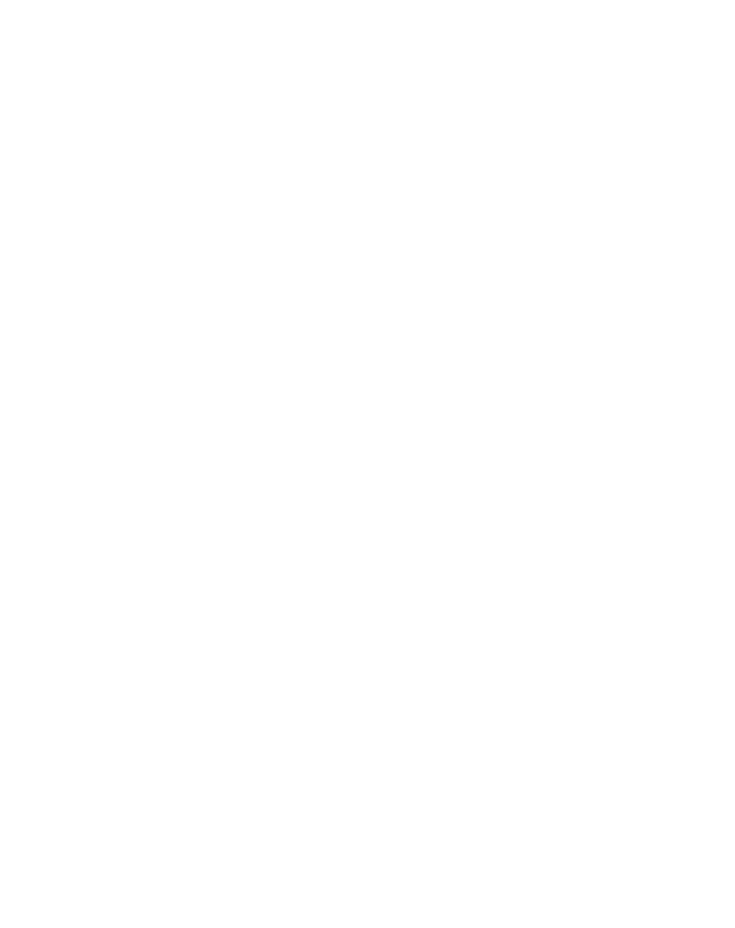
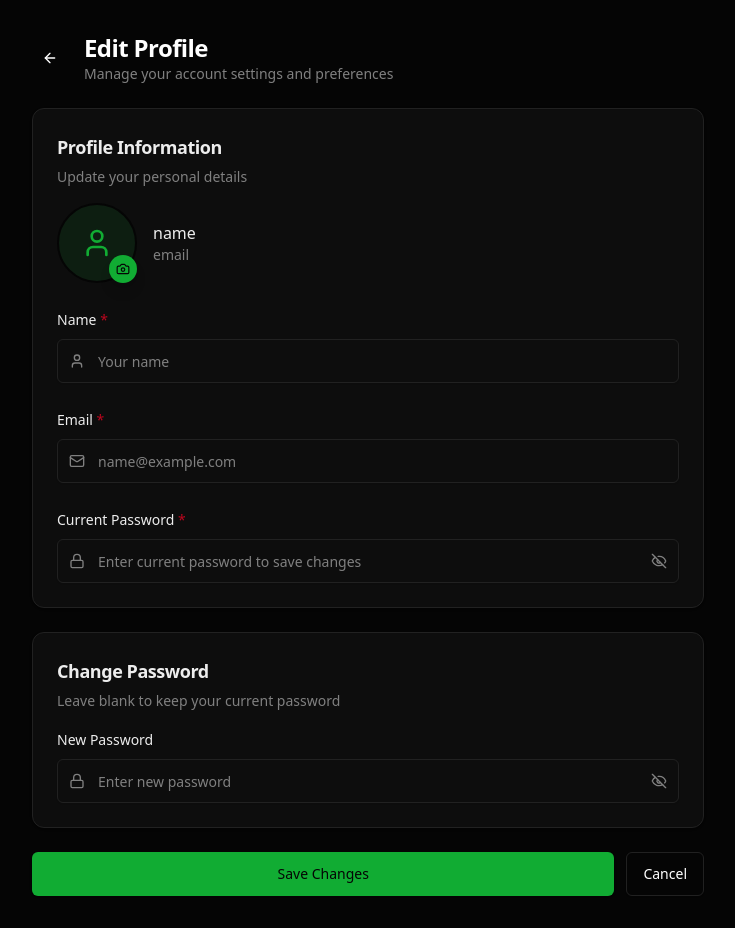
Before and after one commit to emanuel-henrique/Finance-Tracker, a React (Vite) app: page /profile in a window 1280 px wide. Before the commit this address had no page. Shown: the whole page, without its empty margins (272-1007 px from the left). Before the commit the page ends 800 px from the top, so only its background shows below. Built offline with nearby package versions, Linux system fonts and the light colour scheme.

Commit message:
Created edit profile page

```diff
--- /dev/null
+++ b/src/Pages/EditProfile.jsx
@@ -0,0 +1,186 @@
+import { ArrowLeft, User, Mail, Lock, EyeOff, Camera } from "lucide-react";
+import { Button } from "@/components/ui/button";
+import { Input } from "@/components/ui/input";
+import { Label } from "@/components/ui/label";
+import {
+  Card,
+  CardContent,
+  CardDescription,
+  CardHeader,
+  CardTitle,
+} from "@/components/ui/card";
+
+import { useNavigate } from "react-router-dom";
+
+function EditProfile() {
+  const navigate = useNavigate();
+
+  const goToHome = () => {
+    navigate("/");
+  };
+
+  return (
+    <div className="min-h-screen bg-background p-4 md:p-8">
+      <div className="max-w-2xl mx-auto space-y-6">
+        <div className="flex items-center gap-4">
+          <div>
+            <Button
+              variant="ghost"
+              size="icon"
+              className="rounded-full"
+              onClick={goToHome}
+            >
+              <ArrowLeft className="w-5 h-5  text-white" />
+            </Button>
+          </div>
+          <div>
+            <h1 className="text-2xl font-bold tracking-tight text-white">
+              Edit Profile
+            </h1>
+            <p className="text-sm text-muted-foreground">
+              Manage your account settings and preferences
+            </p>
+          </div>
+        </div>
+
+        <form className="space-y-6">
+          <Card className="border-border">
+            <CardHeader className="pb-4">
+              <CardTitle className="text-lg">Profile Information</CardTitle>
+              <CardDescription>Update your personal details</CardDescription>
+            </CardHeader>
+            <CardContent className="space-y-6">
+              <div className="flex items-center gap-4">
+                <div className="relative">
+                  <div className="w-20 h-20 rounded-full bg-success-opacity border-2 border-success-foreground flex items-center justify-center">
+                    <User className="w-8 h-8 text-primary" />
+                  </div>
+                  <button
+                    type="button"
+                    className="absolute bottom-0 right-0 w-7 h-7 rounded-full bg-primary text-primary-foreground flex items-center justify-center shadow-lg  transition-colors"
+                  >
+                    <Camera className="w-3.5 h-3.5" />
+                  </button>
+                </div>
+                <div>
+                  <p className="font-medium">name</p>
+                  <p className="text-sm text-muted-foreground">email</p>
+                </div>
+              </div>
+
+              <div className="space-y-2">
+                <Label htmlFor="name" className="text-sm font-medium">
+                  Name <span className="text-destructive">*</span>
+                </Label>
+                <div className="relative">
+                  <User className="absolute left-3 top-1/2 -translate-y-1/2 w-4 h-4 text-muted-foreground" />
+                  <Input
+                    id="name"
+                    type="text"
+                    placeholder="Your name"
+                    className="pl-10 h-11 bg-transparent border-border"
+                    required
+                  />
+                </div>
+              </div>
+
+              <div className="space-y-2">
+                <Label htmlFor="email" className="text-sm font-medium">
+                  Email <span className="text-destructive">*</span>
+                </Label>
+                <div className="relative">
+                  <Mail className="absolute left-3 top-1/2 -translate-y-1/2 w-4 h-4 text-muted-foreground" />
+                  <Input
+                    id="email"
+                    type="email"
+                    placeholder="name@example.com"
+                    className="pl-10 h-11 bg-transparent border-border"
+                    required
+                  />
+                </div>
+              </div>
+
+              <div className="space-y-2">
+                <Label
+                  htmlFor="currentPassword"
+                  className="text-sm font-medium"
+                >
+                  Current Password <span className="text-destructive">*</span>
+                </Label>
+                <div className="relative">
+                  <Lock className="absolute left-3 top-1/2 -translate-y-1/2 w-4 h-4 text-muted-foreground" />
+                  <Input
+                    id="currentPassword"
+                    type="password"
+                    placeholder="Enter current password to save changes"
+                    className="pl-10 pr-10 h-11 bg-transparent border-border"
+                    required
+                  />
+                  <button
+                    type="button"
+                    className="absolute right-3 top-1/2 -translate-y-1/2 text-muted-foreground hover:text-foreground transition-colors"
+                  >
+                    <EyeOff className="w-4 h-4" />
+                  </button>
+                </div>
+              </div>
+            </CardContent>
+          </Card>
+
+          <Card className="border-border">
+            <CardHeader className="pb-4">
+              <CardTitle className="text-lg">Change Password</CardTitle>
+              <CardDescription>
+                Leave blank to keep your current password
+              </CardDescription>
+            </CardHeader>
+            <CardContent className="space-y-5">
+              <div className="space-y-2">
+                <Label htmlFor="newPassword" className="text-sm font-medium">
+                  New Password
+                </Label>
+                <div className="relative">
+                  <Lock className="absolute left-3 top-1/2 -translate-y-1/2 w-4 h-4 text-muted-foreground" />
+                  <Input
+                    id="newPassword"
+                    type="password"
+                    placeholder="Enter new password"
+                    className="pl-10 pr-10 h-11 bg-transparent border-border"
+                  />
+                  <button
+                    type="button"
+                    className="absolute right-3 top-1/2 -translate-y-1/2 text-muted-foreground hover:text-foreground transition-colors"
+                  >
+                    <EyeOff className="w-4 h-4" />
+                  </button>
+                </div>
+              </div>
+            </CardContent>
+          </Card>
+
+          <div className="flex flex-col sm:flex-row gap-3">
+            <Button
+              type="submit"
+              className="flex-1 h-11 bg-primary hover:bg-success-hover text-primary-foreground font-medium"
+              onClick={goToHome}
+            >
+              Save Changes
+            </Button>
+            <div className="flex-1 sm:flex-initial">
+              <Button
+                type="button"
+                variant="outline"
+                className="w-full h-11 border-border hover:bg-secondary bg-transparent text-white"
+                onClick={goToHome}
+              >
+                Cancel
+              </Button>
+            </div>
+          </div>
+        </form>
+      </div>
+    </div>
+  );
+}
+
+export default EditProfile;
--- a/src/Pages/Home.jsx
+++ b/src/Pages/Home.jsx
@@ -5,14 +5,7 @@
 import { TransactionFilter } from "@/components/Trasactions/TransactionsFilter";
 import { Separator } from "@/components/ui/separator";
 
-import { useNavigate } from "react-router-dom";
-
 function Home() {
-  const navigate = useNavigate();
-
-  const goToEdit = () => {
-    navigate("/");
-  };
   return (
     <div className="min-h-screen max-w-screen bg-background space-y-4">
       <Header />
@@ -21,7 +14,6 @@
       <TransactionFilter />
       <Separator className="container mx-auto px-4" />
       <TransactionsList />
-      {/* TRANSACTIONS LIST */}
     </div>
   );
 }
--- a/src/components/Trasactions/TransactionsEdit.jsx
+++ b/src/Pages/TransactionsEdit.jsx
@@ -24,7 +24,7 @@
   AlertDialogTrigger,
 } from "@/components/ui/alert-dialog";
 
-export function TransactionEdit() {
+function TransactionEdit() {
   const transaction = {
     id: "1",
     title: "Salary",
@@ -241,3 +241,5 @@
     </div>
   );
 }
+
+export default TransactionEdit;
--- a/src/components/Home/hHeader.jsx
+++ b/src/components/Home/hHeader.jsx
@@ -9,7 +9,14 @@
 import { Avatar, AvatarFallback } from "@/components/ui/avatar";
 import { LogOut, User, DollarSign } from "lucide-react";
 
+import { useNavigate } from "react-router-dom";
+
 export function Header() {
+  const navigate = useNavigate();
+
+  const goToProfile = () => {
+    navigate("/profile");
+  };
   return (
     <header className="border-b border-border bg-card">
       <div className="container mx-auto px-4 py-4 flex items-center justify-between">
@@ -32,14 +39,14 @@
             </Button>
           </DropdownMenuTrigger>
           <DropdownMenuContent align="end" className="w-48 border-border">
-            <DropdownMenuItem>
-              <User className="mr-2 h-4 w-4" />
-              Profile
+            <DropdownMenuItem onClick={goToProfile}>
+              <User className="mr-2 h-4 w-4 stroke-muted-foreground" />
+              Perfil
             </DropdownMenuItem>
             <DropdownMenuSeparator />
             <DropdownMenuItem>
-              <LogOut className="mr-2 h-4 w-4" />
-              <span className="text-destructive">Logout</span>
+              <LogOut className="mr-2 h-4 w-4 stroke-muted-foreground" />
+              <span className="text-destructive">Sair</span>
             </DropdownMenuItem>
           </DropdownMenuContent>
         </DropdownMenu>
--- a/src/components/Trasactions/TransactionsFilter.jsx
+++ b/src/components/Trasactions/TransactionsFilter.jsx
@@ -29,7 +29,7 @@
         }}
       >
         <SelectTrigger className="w-full sm:w-40 bg-card border-border text-white">
-          <SelectValue placeholder="Filtro" />
+          <SelectValue placeholder="Filtrar" />
         </SelectTrigger>
         <SelectContent className="border-border">
           <SelectItem value="Todos">Todos</SelectItem>
--- a/src/global.css
+++ b/src/global.css
@@ -50,9 +50,11 @@
     --destructive: 352, 94%, 38%;
     --destructive-opacity: 352, 94%, 38%, 0.1;
     --destructive-foreground: 0, 0%, 93%;
+    --destructive-hover: 352, 94%, 38%, 0.85;
     --success: 133, 82%, 37%;
     --success-opacity: 133, 82%, 37%, 0.1;
     --success-foreground: 0, 0%, 2%;
+    --success-hover: 133, 82%, 37%, 0.85;
     --border: 0, 0%, 13%;
     --input: 0, 0%, 13%;
     --ring: 133, 82%, 37%;
--- a/src/main.jsx
+++ b/src/main.jsx
@@ -2,8 +2,9 @@
 import { createRoot } from "react-dom/client";
 import { BrowserRouter, Routes, Route } from "react-router-dom";
 import Home from "./Pages/Home";
+import EditProfile from "./Pages/EditProfile";
+import TransactionEdit from "./Pages/TransactionsEdit";
 import "./global.css";
-import { TransactionEdit } from "./components/Trasactions/TransactionsEdit";
 
 createRoot(document.getElementById("root")).render(
   <StrictMode>
@@ -11,6 +12,7 @@
       <Routes>
         <Route path="/" element={<Home />} />
         <Route path="/edit" element={<TransactionEdit />} />
+        <Route path="/profile" element={<EditProfile />} />
       </Routes>
     </BrowserRouter>
   </StrictMode>
--- a/tailwind.config.js
+++ b/tailwind.config.js
@@ -36,11 +36,13 @@
           DEFAULT: "hsl(var(--destructive))",
           opacity: "hsl(var(--destructive-opacity))",
           foreground: "hsl(var(--destructive-foreground))",
+          hover: "hsl(var(--destructive-hover))",
         },
         success: {
           DEFAULT: "hsl(var(--success))",
           opacity: "hsl(var(--success-opacity))",
           foreground: "hsl(var(--success-foreground))",
+          hover: "hsl(var(--success-hover))",
         },
         border: "hsl(var(--border))",
         input: "hsl(var(--input))",
```
